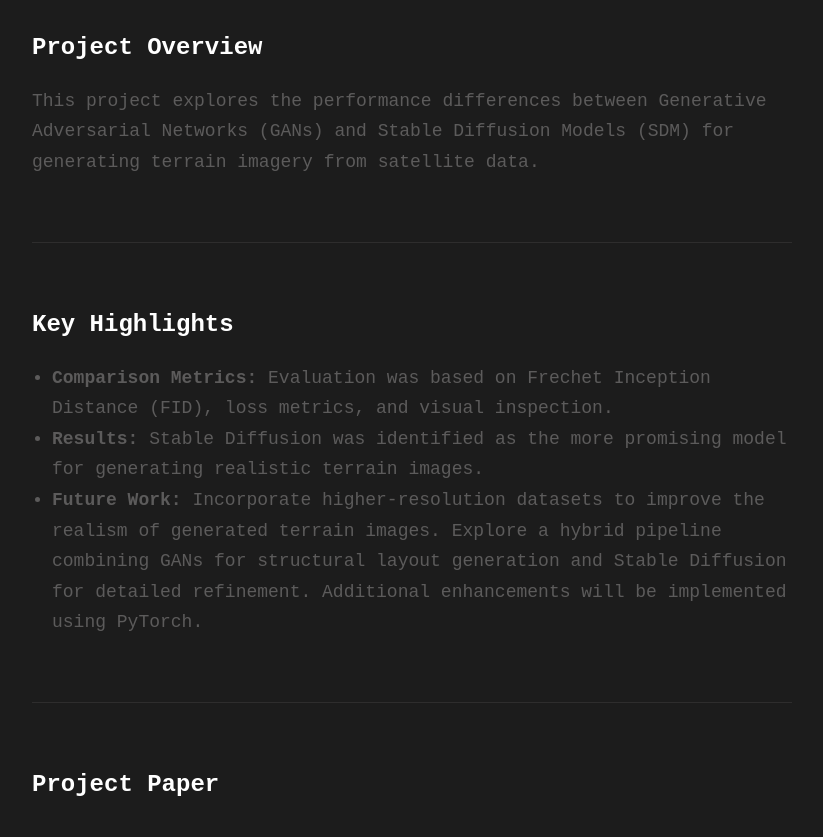
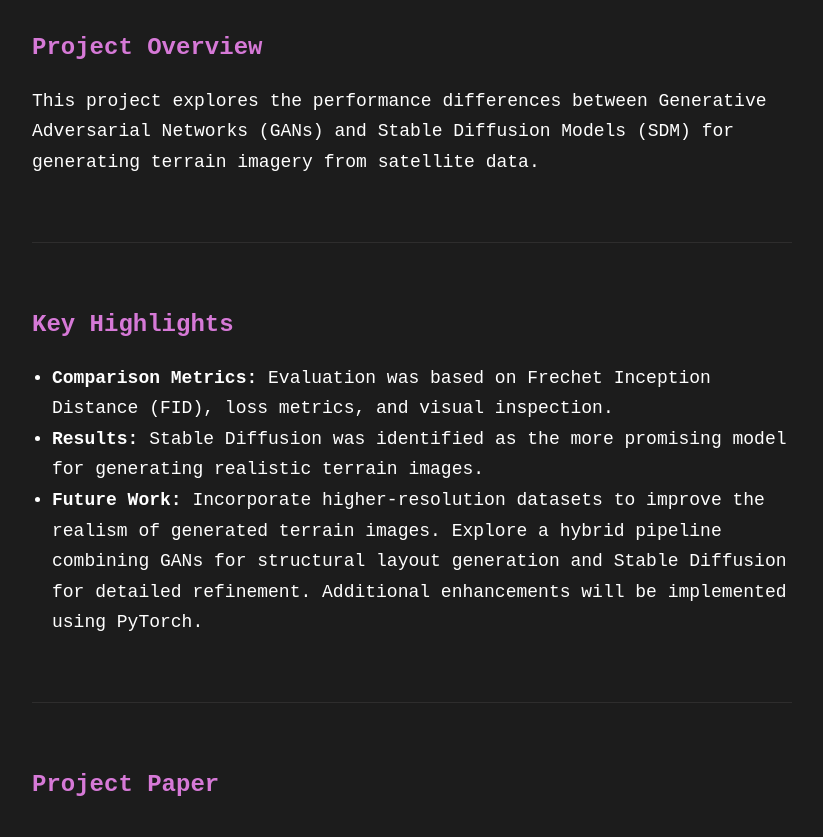
Before and after one commit to sagewoodard/sagewoodard.github.io, a Jekyll site: the page built from _posts/2024-11-26-gan-vs-sdm.md, in a window 1280 px wide. Shown: the part 1430-2267 px from the top of the page, without its empty margins (228-1051 px from the left). Built offline with Jekyll 4.4.1, drawn with Linux system fonts in a browser that asks for light colours; nearby versions of some CDN libraries; grey boxes are pictures that could not be loaded.

Commit message:
Font styling changes for project posts

```diff
--- a/_sass/4-layouts/_post.scss
+++ b/_sass/4-layouts/_post.scss
@@ -90,7 +90,7 @@
 }
 
 .post__content {
-  color: $gray;
+  color: #ffffff; /* Main body text color: white */
 
   a {
     border-bottom: 2px solid rgba($text-color, 0.1);
@@ -127,6 +127,7 @@
       font-size: 14px;
       color: $white;
       line-height: 1.5;
+      margin: 0;
       background: none;
       border: none;
     }
@@ -134,6 +135,7 @@
     code {
       display: block;
       white-space: pre-wrap; /* Wrap long lines */
+      word-wrap: break-word;
     }
   }
 
@@ -142,7 +144,13 @@
     margin-bottom: 20px;
     font-size: 24px;
     line-height: 1.5;
-    color: $white;
+    color: #d679d7; /* Subheading color: light purple */
+  }
+
+  h4,
+  h5,
+  h6 {
+    color: #d679d7; /* Subheading color for smaller headings */
   }
 
   @media (max-width: $tablet) {
```
